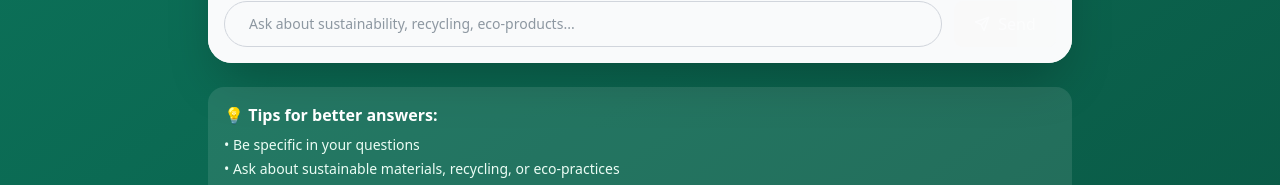
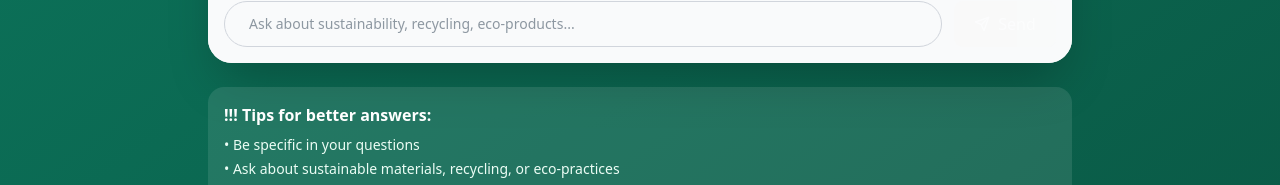
Before and after one commit to tronzee-star/cirqlex-group11project, a React (Vite) app in the folder client/: page /chat-with-ai in a window 1280 px wide. Shown: the part 704-889 px from the top of the page. Built offline with nearby package versions, Linux system fonts and the light colour scheme; no server answers; sample sign-in values are in the browser's storage.

Commit message:
Update tips section header for better visibility in ChatWithAI component

```diff
--- a/client/src/pages/ChatWithAI.jsx
+++ b/client/src/pages/ChatWithAI.jsx
@@ -286,7 +286,7 @@ const ChatWithAI = () => {
 
         {/* Tips Section */}
         <div className="mt-6 rounded-2xl bg-white/10 p-4 text-white">
-          <h3 className="mb-2 font-semibold">💡 Tips for better answers:</h3>
+          <h3 className="mb-2 font-semibold">!!! Tips for better answers:</h3>
           <ul className="space-y-1 text-sm text-emerald-50">
             <li>• Be specific in your questions</li>
             <li>• Ask about sustainable materials, recycling, or eco-practices</li>
```
